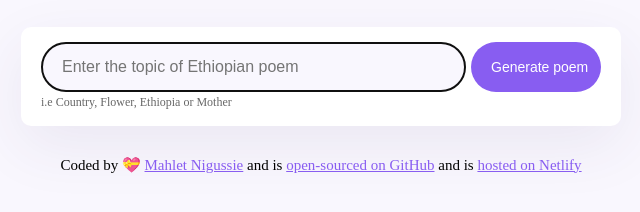
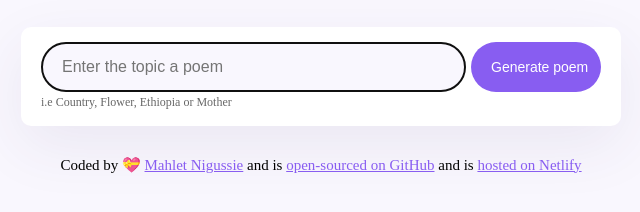
Before and after one commit to Mahlet-mimi/poem-generator, a plain HTML site: page index.html in a window 1280 px wide. Shown: the part 278-490 px from the top of the page, 319-959 px from the left. Drawn offline with nearby package versions, Linux system fonts and the light colour scheme.

Commit message:
Update index.html

```diff
--- a/index.html
+++ b/index.html
@@ -20,7 +20,7 @@
         <div class="form-container">
         <form id="poem-form">
             <input type="text"
-            placeholder="Enter the topic of Ethiopian poem"
+            placeholder="Enter the topic a poem"
              required
              autofocus
              autocomplete="off"
```
